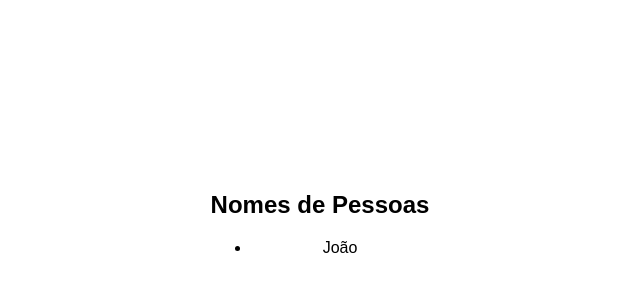
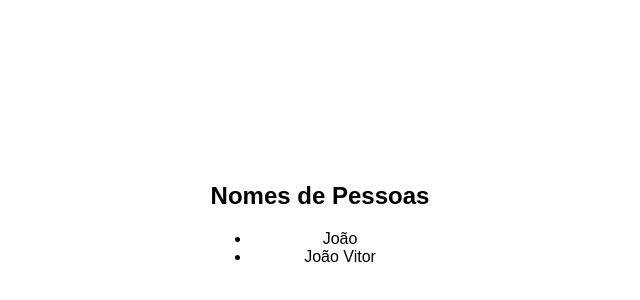
Before and after one commit to faeldantas/gitandgithub, a plain HTML site: page index.html in a window 1280 px wide. Shown: the part 178-478 px from the top of the page, without its empty margins (320-960 px from the left). Drawn offline with Linux system fonts and the light colour scheme.

Commit message:
Adicionando JoaoVitor na lista.

```diff
--- a/index.html
+++ b/index.html
@@ -24,7 +24,7 @@
         <h2>Nomes de Pessoas</h2>
         <ul>
             <li>João</li>
-
+            <li>João Vitor</li>
         </ul>
     </div>
 </body>
```
